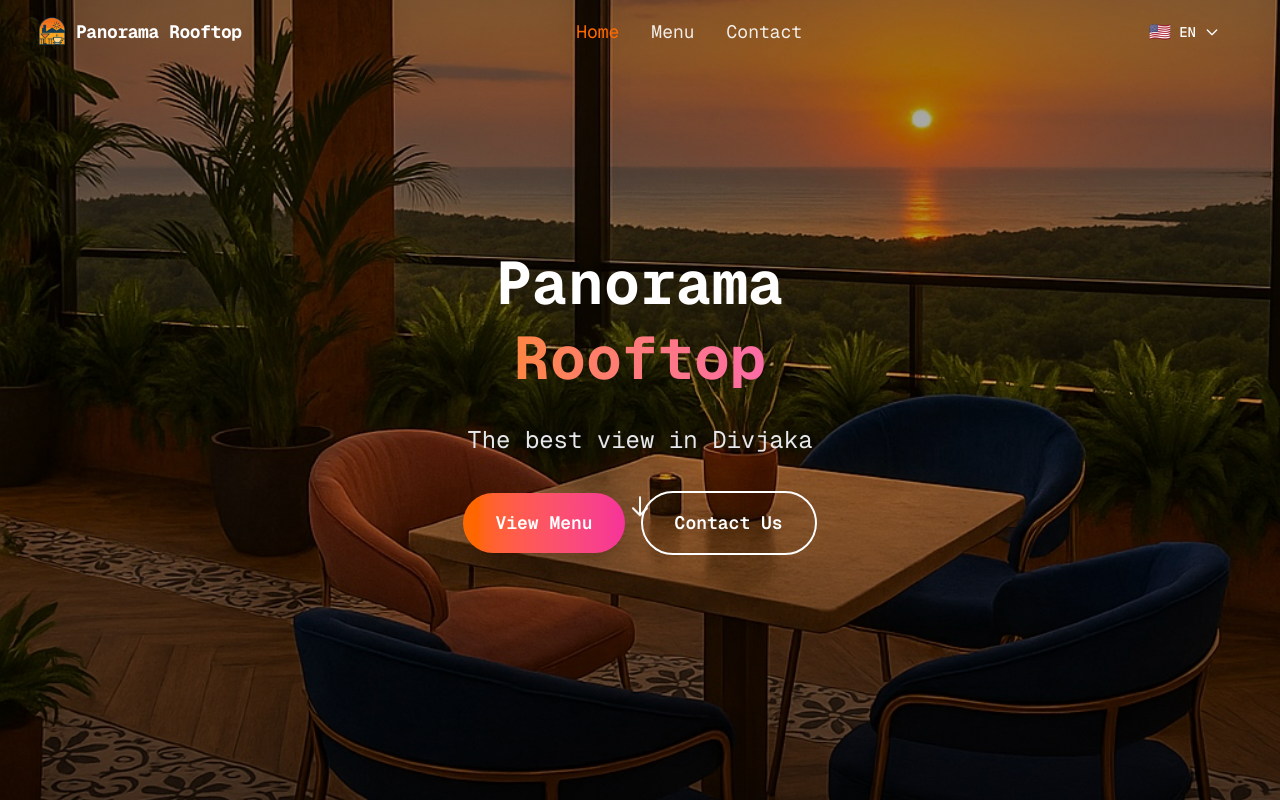
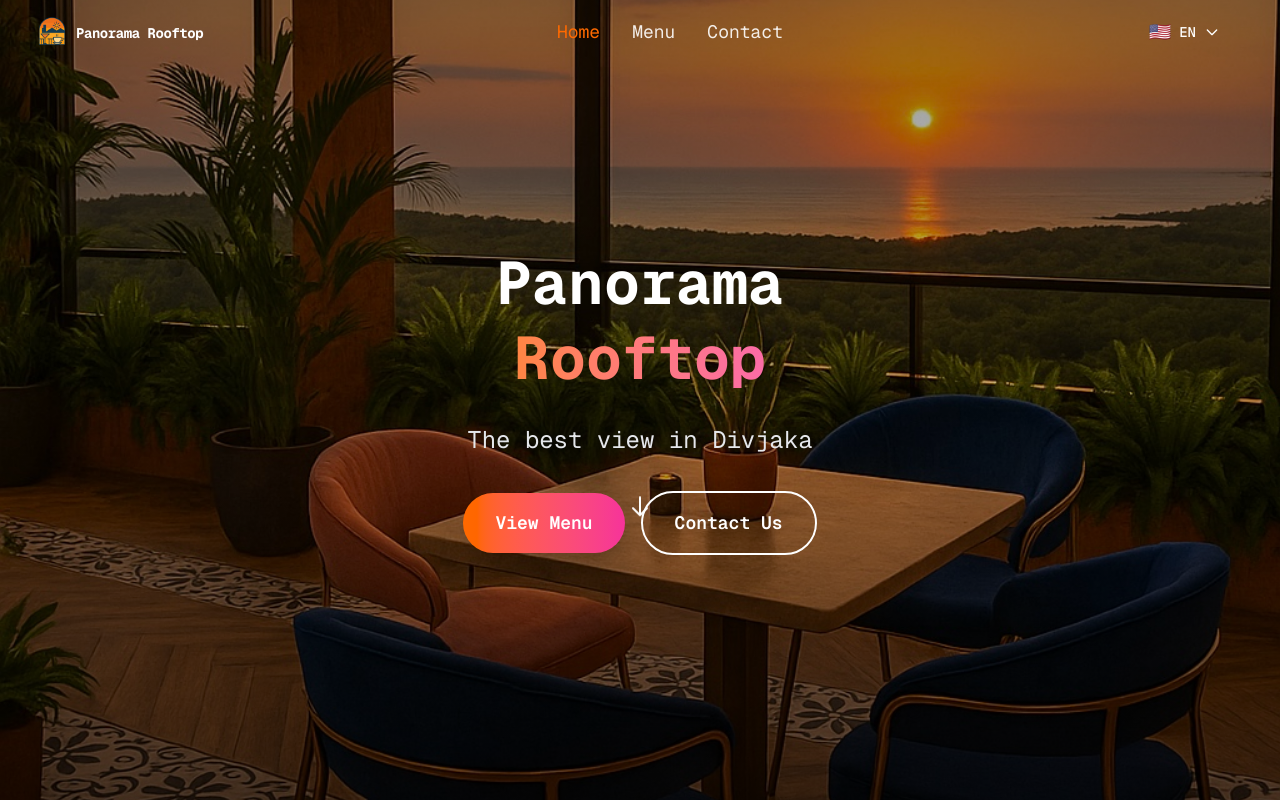
Before and after one commit to juxhinxhihani/panorama-rooftop, a Next.js app: page / in a window 1280 px wide. Shown: the top 802 px of the page. Built offline with nearby package versions, Linux system fonts and the light colour scheme.

Commit message:
Make Header Title Text Even Smaller

```diff
--- a/src/components/layout/Header.tsx
+++ b/src/components/layout/Header.tsx
@@ -52,7 +52,7 @@ export default function Header() {
               } ${
                 isScrolled || pathname !== '/' ? 'block' : 'hidden md:block'
               }`}>
-                Panorama Rooftop
+               <span className="text-sm">Panorama Rooftop</span>
               </span>
             </Link>
 
```
